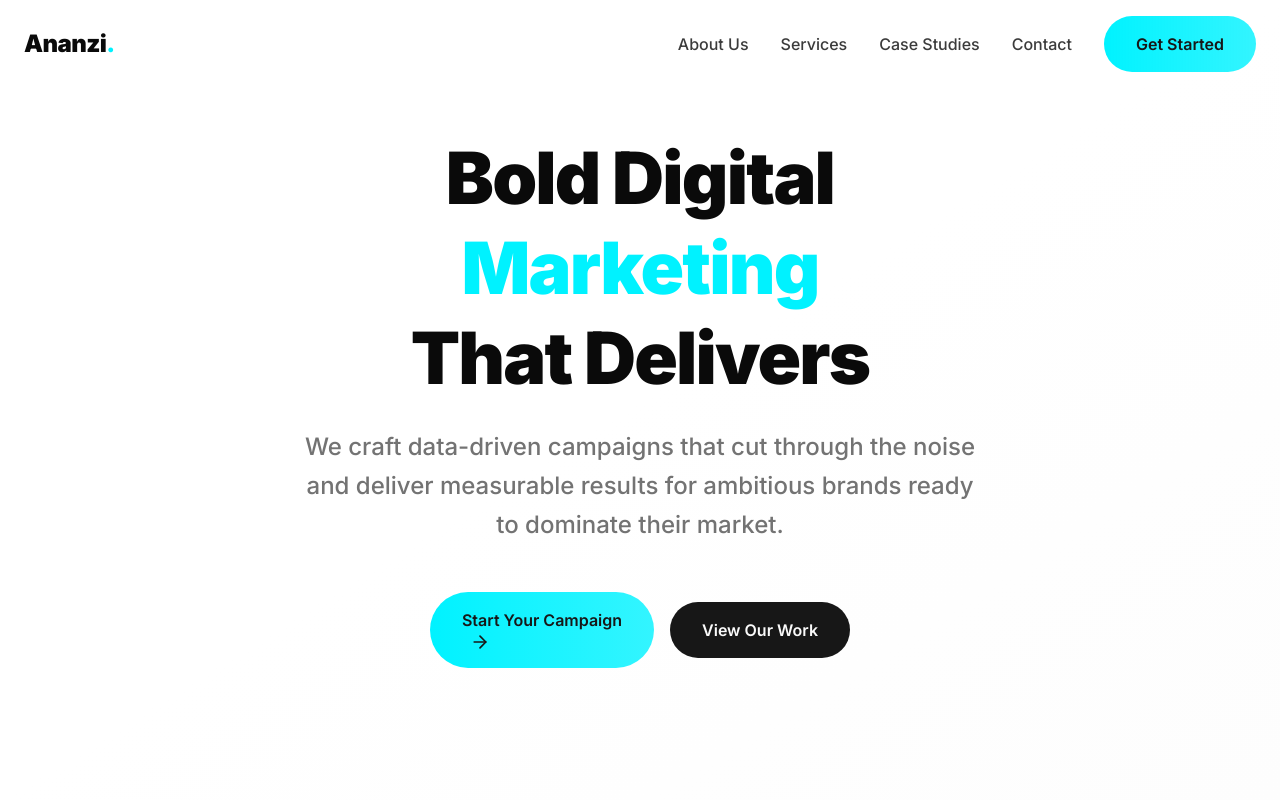
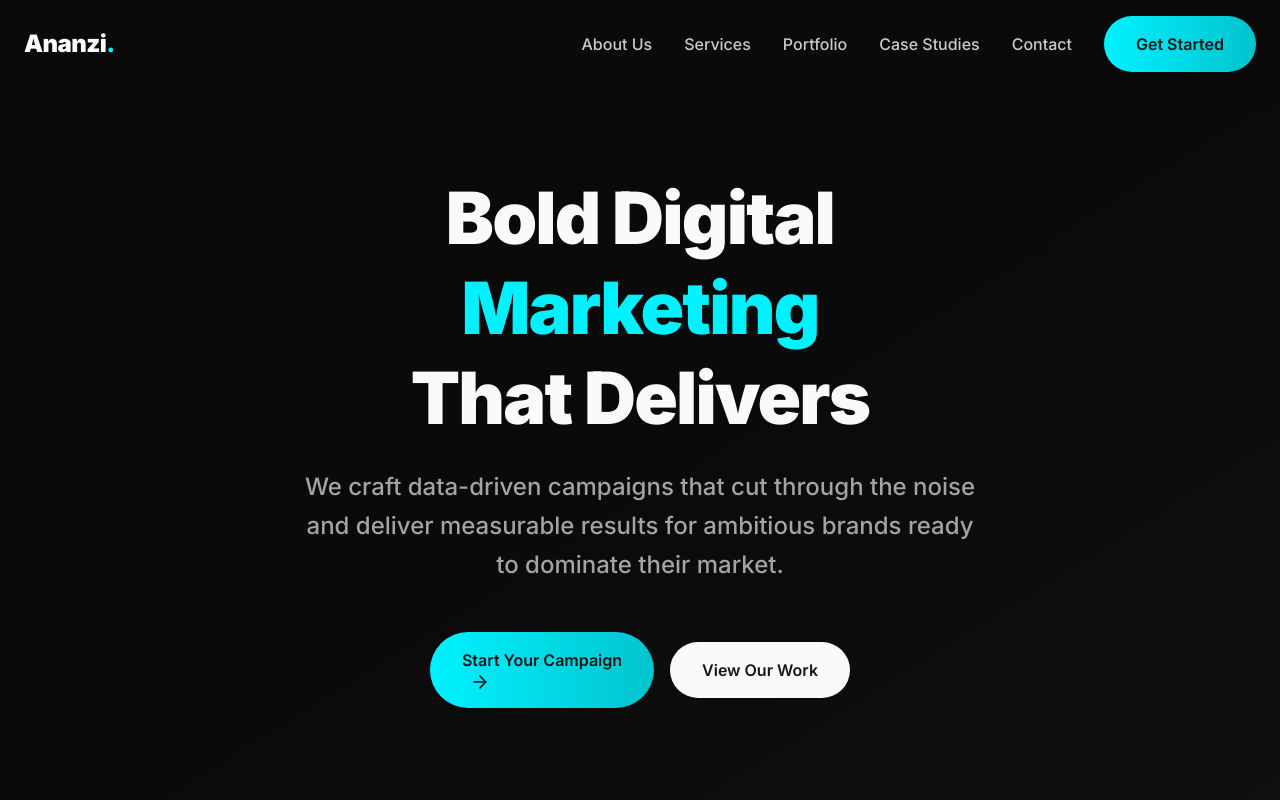
Before and after one commit to daddylonglegs-exe/ananzi-website, a React (Vite) app: page / in a window 1280 px wide. Shown: the top 800 px of the page. Built offline with nearby package versions, Linux system fonts and the light colour scheme; the HTML template or start-up script is replaced by a standard one.

Commit message:
Add portfolio and invert colors

```diff
--- a/src/App.tsx
+++ b/src/App.tsx
@@ -4,6 +4,7 @@ import { TooltipProvider } from "@/components/ui/tooltip";
 import { QueryClient, QueryClientProvider } from "@tanstack/react-query";
 import { BrowserRouter, Routes, Route } from "react-router-dom";
 import Index from "./pages/Index";
+import Portfolio from "./pages/Portfolio";
 import NotFound from "./pages/NotFound";
 
 const queryClient = new QueryClient();
@@ -16,6 +17,7 @@ const App = () => (
       <BrowserRouter>
         <Routes>
           <Route path="/" element={<Index />} />
+          <Route path="/portfolio" element={<Portfolio />} />
           {/* ADD ALL CUSTOM ROUTES ABOVE THE CATCH-ALL "*" ROUTE */}
           <Route path="*" element={<NotFound />} />
         </Routes>
--- /dev/null
+++ b/src/components/Clients.tsx
@@ -0,0 +1,71 @@
+import { ScrollReveal } from './ScrollReveal';
+
+export const Clients = () => {
+  const clients = [
+    { name: 'TechCorp', logo: 'https://images.unsplash.com/photo-1599305445671-ac291c95aaa9?w=200&h=100&fit=crop' },
+    { name: 'InnovateLab', logo: 'https://images.unsplash.com/photo-1599305445671-ac291c95aaa9?w=200&h=100&fit=crop' },
+    { name: 'FutureSync', logo: 'https://images.unsplash.com/photo-1599305445671-ac291c95aaa9?w=200&h=100&fit=crop' },
+    { name: 'DataFlow', logo: 'https://images.unsplash.com/photo-1599305445671-ac291c95aaa9?w=200&h=100&fit=crop' },
+    { name: 'CloudForce', logo: 'https://images.unsplash.com/photo-1599305445671-ac291c95aaa9?w=200&h=100&fit=crop' },
+    { name: 'DigitalEdge', logo: 'https://images.unsplash.com/photo-1599305445671-ac291c95aaa9?w=200&h=100&fit=crop' },
+  ];
+
+  return (
+    <section className="py-24 px-6">
+      <div className="container mx-auto">
+        <ScrollReveal>
+          <div className="text-center mb-16">
+            <h2 className="text-section-title mb-6">
+              Trusted by Industry
+              <br />
+              <span className="text-accent">Leaders</span>
+            </h2>
+            <p className="text-large text-muted-foreground max-w-2xl mx-auto">
+              We're proud to partner with innovative companies that share our passion
+              for pushing boundaries and achieving exceptional results.
+            </p>
+          </div>
+        </ScrollReveal>
+
+        {/* Client Logos Grid */}
+        <div className="grid grid-cols-2 md:grid-cols-3 lg:grid-cols-6 gap-8 items-center">
+          {clients.map((client, index) => (
+            <ScrollReveal key={client.name} delay={index * 100}>
+              <div className="group">
+                <div className="bg-card rounded-lg p-6 transition-all duration-300 hover:bg-accent/10 hover:scale-105">
+                  <div className="aspect-[2/1] flex items-center justify-center">
+                    <div className="text-2xl font-bold text-muted-foreground group-hover:text-accent transition-colors duration-300">
+                      {client.name}
+                    </div>
+                  </div>
+                </div>
+              </div>
+            </ScrollReveal>
+          ))}
+        </div>
+
+        {/* Stats */}
+        <ScrollReveal delay={400}>
+          <div className="grid grid-cols-2 md:grid-cols-4 gap-8 mt-16 pt-16 border-t border-border">
+            <div className="text-center">
+              <div className="text-4xl font-black text-accent mb-2">250+</div>
+              <div className="text-muted-foreground">Happy Clients</div>
+            </div>
+            <div className="text-center">
+              <div className="text-4xl font-black text-accent mb-2">98%</div>
+              <div className="text-muted-foreground">Success Rate</div>
+            </div>
+            <div className="text-center">
+              <div className="text-4xl font-black text-accent mb-2">15+</div>
+              <div className="text-muted-foreground">Years Experience</div>
+            </div>
+            <div className="text-center">
+              <div className="text-4xl font-black text-accent mb-2">500+</div>
+              <div className="text-muted-foreground">Projects Delivered</div>
+            </div>
+          </div>
+        </ScrollReveal>
+      </div>
+    </section>
+  );
+};
--- a/src/components/Header.tsx
+++ b/src/components/Header.tsx
@@ -17,6 +17,7 @@ export const Header = () => {
   const navLinks = [
     { name: 'About Us', href: '#about' },
     { name: 'Services', href: '#services' },
+    { name: 'Portfolio', href: '/portfolio' },
     { name: 'Case Studies', href: '#case-studies' },
     { name: 'Contact', href: '#contact' },
   ];
--- a/src/components/Hero.tsx
+++ b/src/components/Hero.tsx
@@ -3,7 +3,7 @@ import { ScrollReveal } from './ScrollReveal';
 
 export const Hero = () => {
   return (
-    <section className="min-h-screen flex items-center justify-center px-6 relative overflow-hidden">
+    <section className="min-h-screen flex items-center justify-center px-6 relative overflow-hidden pt-20">
       {/* Background Gradient */}
       <div className="absolute inset-0 bg-gradient-to-br from-background via-background to-secondary/20 -z-10" />
 
--- a/src/index.css
+++ b/src/index.css
@@ -8,16 +8,79 @@ All colors MUST be HSL.
 
 @layer base {
   :root {
-    /* Core Brand Colors */
+    /* Core Brand Colors - Inverted */
+    --background: 0 0% 3.9%;
+    --foreground: 0 0% 98%;
+
+    /* Agency Brand System */
+    --primary: 0 0% 98%;
+    --primary-foreground: 0 0% 9%;
+
+    --accent: 183 100% 50%;
+    --accent-foreground: 0 0% 9%;
+
+    --secondary: 0 0% 14.9%;
+    --secondary-foreground: 0 0% 98%;
+
+    --muted: 0 0% 14.9%;
+    --muted-foreground: 0 0% 63.9%;
+
+    /* UI Elements */
+    --card: 0 0% 3.9%;
+    --card-foreground: 0 0% 98%;
+
+    --popover: 0 0% 3.9%;
+    --popover-foreground: 0 0% 98%;
+
+    --border: 0 0% 14.9%;
+    --input: 0 0% 14.9%;
+    --ring: 0 0% 83.1%;
+
+    --destructive: 0 84.2% 60.2%;
+    --destructive-foreground: 0 0% 98%;
+
+    /* Design System Enhancements */
+    --gradient-primary: linear-gradient(135deg, hsl(183 100% 50%), hsl(183 100% 60%));
+    --gradient-subtle: linear-gradient(180deg, hsl(0 0% 3.9%), hsl(0 0% 6%));
+
+    --shadow-subtle: 0 1px 2px 0 hsl(0 0% 0% / 0.25);
+    --shadow-medium: 0 4px 6px -1px hsl(0 0% 0% / 0.25), 0 2px 4px -2px hsl(0 0% 0% / 0.25);
+    --shadow-large: 0 10px 15px -3px hsl(0 0% 0% / 0.25), 0 4px 6px -4px hsl(0 0% 0% / 0.25);
+
+    --transition-smooth: all 0.3s cubic-bezier(0.4, 0, 0.2, 1);
+    --transition-spring: all 0.5s cubic-bezier(0.34, 1.56, 0.64, 1);
+
+    --radius: 0.5rem;
+
+    --sidebar-background: 240 5.9% 10%;
+
+    --sidebar-foreground: 240 4.8% 95.9%;
+
+    --sidebar-primary: 224.3 76.3% 48%;
+
+    --sidebar-primary-foreground: 0 0% 100%;
+
+    --sidebar-accent: 240 3.7% 15.9%;
+
+    --sidebar-accent-foreground: 240 4.8% 95.9%;
+
+    --sidebar-border: 240 3.7% 15.9%;
+
+    --sidebar-ring: 217.2 91.2% 59.8%;
+  }
+
+  .dark {
     --background: 0 0% 100%;
     --foreground: 0 0% 3.9%;
 
-    /* Agency Brand System */
+    --card: 0 0% 100%;
+    --card-foreground: 0 0% 3.9%;
+
+    --popover: 0 0% 100%;
+    --popover-foreground: 0 0% 3.9%;
+
     --primary: 0 0% 9%;
     --primary-foreground: 0 0% 98%;
-
-    --accent: 183 100% 50%;
-    --accent-foreground: 0 0% 9%;
 
     --secondary: 0 0% 96.1%;
     --secondary-foreground: 0 0% 9%;
@@ -25,85 +88,22 @@ All colors MUST be HSL.
     --muted: 0 0% 96.1%;
     --muted-foreground: 0 0% 45.1%;
 
-    /* UI Elements */
-    --card: 0 0% 100%;
-    --card-foreground: 0 0% 3.9%;
+    --accent: 183 100% 50%;
+    --accent-foreground: 0 0% 9%;
 
-    --popover: 0 0% 100%;
-    --popover-foreground: 0 0% 3.9%;
+    --destructive: 0 84.2% 60.2%;
+    --destructive-foreground: 0 0% 98%;
 
     --border: 0 0% 89.8%;
     --input: 0 0% 89.8%;
     --ring: 0 0% 3.9%;
-
-    --destructive: 0 84.2% 60.2%;
-    --destructive-foreground: 0 0% 98%;
-
-    /* Design System Enhancements */
-    --gradient-primary: linear-gradient(135deg, hsl(262 83% 58%), hsl(262 83% 68%));
-    --gradient-subtle: linear-gradient(180deg, hsl(0 0% 100%), hsl(0 0% 98%));
-
-    --shadow-subtle: 0 1px 2px 0 hsl(0 0% 0% / 0.05);
-    --shadow-medium: 0 4px 6px -1px hsl(0 0% 0% / 0.1), 0 2px 4px -2px hsl(0 0% 0% / 0.1);
-    --shadow-large: 0 10px 15px -3px hsl(0 0% 0% / 0.1), 0 4px 6px -4px hsl(0 0% 0% / 0.1);
-
-    --transition-smooth: all 0.3s cubic-bezier(0.4, 0, 0.2, 1);
-    --transition-spring: all 0.5s cubic-bezier(0.34, 1.56, 0.64, 1);
-
-    --radius: 0.5rem;
-
     --sidebar-background: 0 0% 98%;
-
     --sidebar-foreground: 240 5.3% 26.1%;
-
     --sidebar-primary: 240 5.9% 10%;
-
     --sidebar-primary-foreground: 0 0% 98%;
-
     --sidebar-accent: 240 4.8% 95.9%;
-
     --sidebar-accent-foreground: 240 5.9% 10%;
-
     --sidebar-border: 220 13% 91%;
-
-    --sidebar-ring: 217.2 91.2% 59.8%;
-  }
-
-  .dark {
-    --background: 222.2 84% 4.9%;
-    --foreground: 210 40% 98%;
-
-    --card: 222.2 84% 4.9%;
-    --card-foreground: 210 40% 98%;
-
-    --popover: 222.2 84% 4.9%;
-    --popover-foreground: 210 40% 98%;
-
-    --primary: 210 40% 98%;
-    --primary-foreground: 222.2 47.4% 11.2%;
-
-    --secondary: 217.2 32.6% 17.5%;
-    --secondary-foreground: 210 40% 98%;
-
-    --muted: 217.2 32.6% 17.5%;
-    --muted-foreground: 215 20.2% 65.1%;
-
-    --accent: 217.2 32.6% 17.5%;
-    --accent-foreground: 210 40% 98%;
-
-    --destructive: 0 62.8% 30.6%;
-    --destructive-foreground: 210 40% 98%;
-
-    --border: 217.2 32.6% 17.5%;
-    --input: 217.2 32.6% 17.5%;
-    --ring: 212.7 26.8% 83.9%;
-    --sidebar-background: 240 5.9% 10%;
-    --sidebar-foreground: 240 4.8% 95.9%;
-    --sidebar-primary: 224.3 76.3% 48%;
-    --sidebar-primary-foreground: 0 0% 100%;
-    --sidebar-accent: 240 3.7% 15.9%;
-    --sidebar-accent-foreground: 240 4.8% 95.9%;
-    --sidebar-border: 240 3.7% 15.9%;
     --sidebar-ring: 217.2 91.2% 59.8%;
   }
 }
--- a/src/pages/Index.tsx
+++ b/src/pages/Index.tsx
@@ -3,6 +3,7 @@ import { Hero } from '@/components/Hero';
 import { Services } from '@/components/Services';
 import { About } from '@/components/About';
 import { CaseStudies } from '@/components/CaseStudies';
+import { Clients } from '@/components/Clients';
 import { Contact } from '@/components/Contact';
 
 const Index = () => {
@@ -11,10 +12,11 @@ const Index = () => {
       <Header />
       <main>
         <Hero />
-        <Services />
-        <About />
-        <CaseStudies />
-        <Contact />
+      <Services />
+      <About />
+      <CaseStudies />
+      <Clients />
+      <Contact />
       </main>
     </div>
   );
--- /dev/null
+++ b/src/pages/Portfolio.tsx
@@ -0,0 +1,71 @@
+import { ScrollReveal } from '@/components/ScrollReveal';
+
+export default function Portfolio() {
+  // Stock images for demo purposes
+  const portfolioItems = [
+    { type: 'image', src: 'https://images.unsplash.com/photo-1460925895917-afdab827c52f?w=800&h=600', title: 'Campaign Design' },
+    { type: 'image', src: 'https://images.unsplash.com/photo-1533750349088-cd871a92f312?w=600&h=800', title: 'Brand Identity' },
+    { type: 'image', src: 'https://images.unsplash.com/photo-1507003211169-0a1dd7228f2d?w=700&h=500', title: 'Web Design' },
+    { type: 'image', src: 'https://images.unsplash.com/photo-1551650975-87deedd944c3?w=500&h=700', title: 'Mobile App' },
+    { type: 'image', src: 'https://images.unsplash.com/photo-1504384308090-c894fdcc538d?w=900&h=600', title: 'Corporate' },
+    { type: 'image', src: 'https://images.unsplash.com/photo-1557804506-669a67965ba0?w=600&h=400', title: 'Digital Strategy' },
+    { type: 'image', src: 'https://images.unsplash.com/photo-1432888622747-4eb9a8efeb07?w=800&h=800', title: 'Content Creation' },
+    { type: 'image', src: 'https://images.unsplash.com/photo-1551288049-bebda4e38f71?w=700&h=900', title: 'Analytics' },
+    { type: 'image', src: 'https://images.unsplash.com/photo-1553895501-af9e282e7fc1?w=600&h=600', title: 'Social Media' },
+    { type: 'image', src: 'https://images.unsplash.com/photo-1563013544-824ae1b704d3?w=800&h=500', title: 'E-commerce' },
+    { type: 'image', src: 'https://images.unsplash.com/photo-1611224923853-80b023f02d71?w=500&h=800', title: 'UI/UX Design' },
+    { type: 'image', src: 'https://images.unsplash.com/photo-1573164713988-8665fc963095?w=900&h=700', title: 'Video Production' },
+  ];
+
+  return (
+    <div className="min-h-screen bg-background pt-24 pb-16">
+      <div className="container mx-auto px-6">
+        <ScrollReveal>
+          <div className="text-center mb-16">
+            <h1 className="text-section-title mb-6">
+              Our Creative
+              <br />
+              <span className="text-accent">Portfolio</span>
+            </h1>
+            <p className="text-large text-muted-foreground max-w-2xl mx-auto">
+              Explore our collection of stunning digital campaigns, brand identities,
+              and creative solutions that have helped our clients achieve remarkable results.
+            </p>
+          </div>
+        </ScrollReveal>
+
+        {/* Masonry Grid Layout */}
+        <div className="columns-1 md:columns-2 lg:columns-3 xl:columns-4 gap-6 space-y-6">
+          {portfolioItems.map((item, index) => (
+            <ScrollReveal key={index} delay={index * 100}>
+              <div className="break-inside-avoid group cursor-pointer">
+                <div className="relative overflow-hidden rounded-lg bg-card shadow-medium hover:shadow-large transition-all duration-300 hover:scale-[1.02]">
+                  <img
+                    src={item.src}
+                    alt={item.title}
+                    className="w-full h-auto object-cover transition-transform duration-300 group-hover:scale-110"
+                    loading="lazy"
+                  />
+                  <div className="absolute inset-0 bg-gradient-to-t from-black/60 via-transparent to-transparent opacity-0 group-hover:opacity-100 transition-opacity duration-300">
+                    <div className="absolute bottom-4 left-4 right-4">
+                      <h3 className="text-white font-semibold text-lg">{item.title}</h3>
+                    </div>
+                  </div>
+                </div>
+              </div>
+            </ScrollReveal>
+          ))}
+        </div>
+
+        {/* Back to Home */}
+        <ScrollReveal delay={600}>
+          <div className="text-center mt-16">
+            <a href="/" className="btn-accent inline-flex items-center">
+              Back to Home
+            </a>
+          </div>
+        </ScrollReveal>
+      </div>
+    </div>
+  );
+}
```
